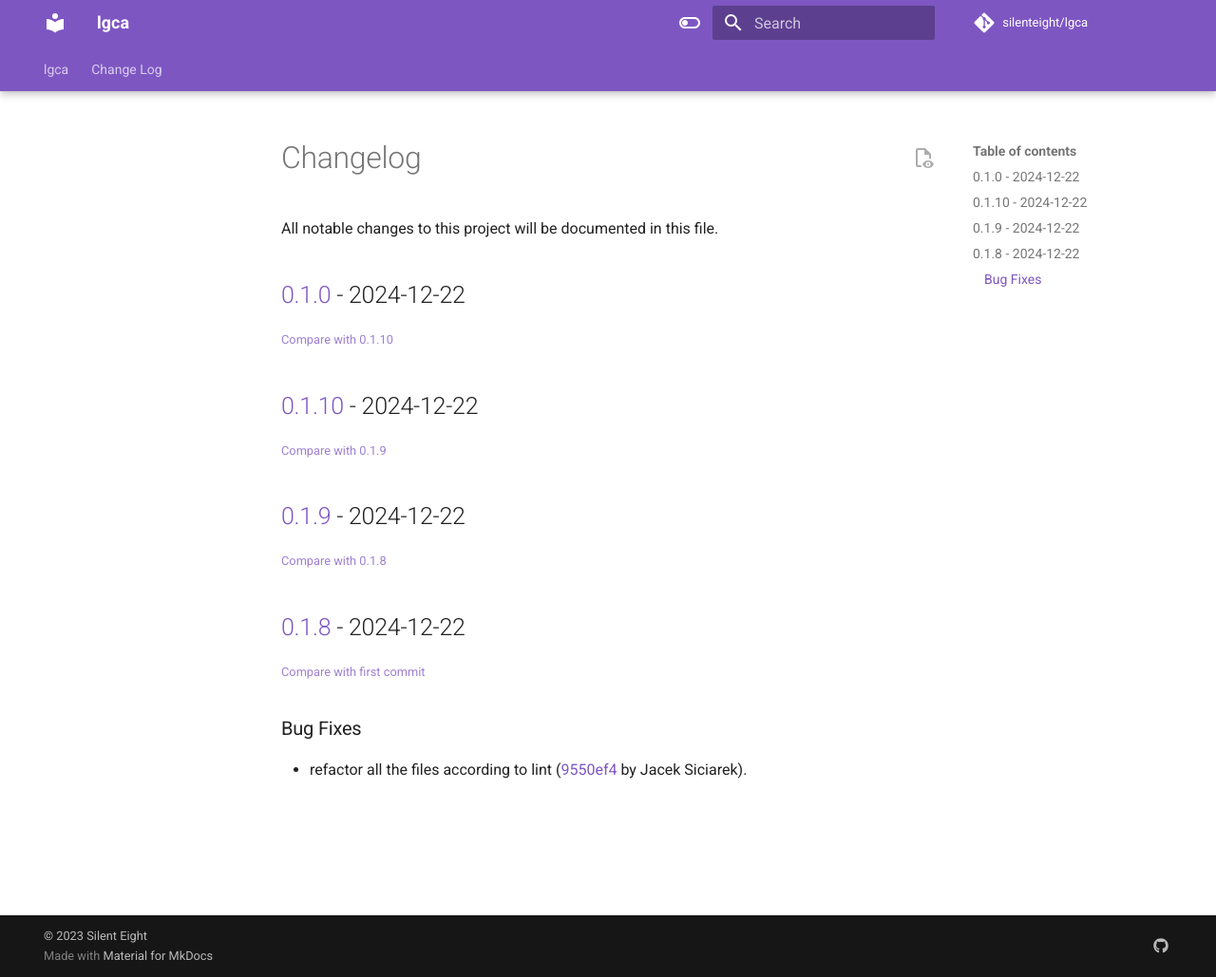
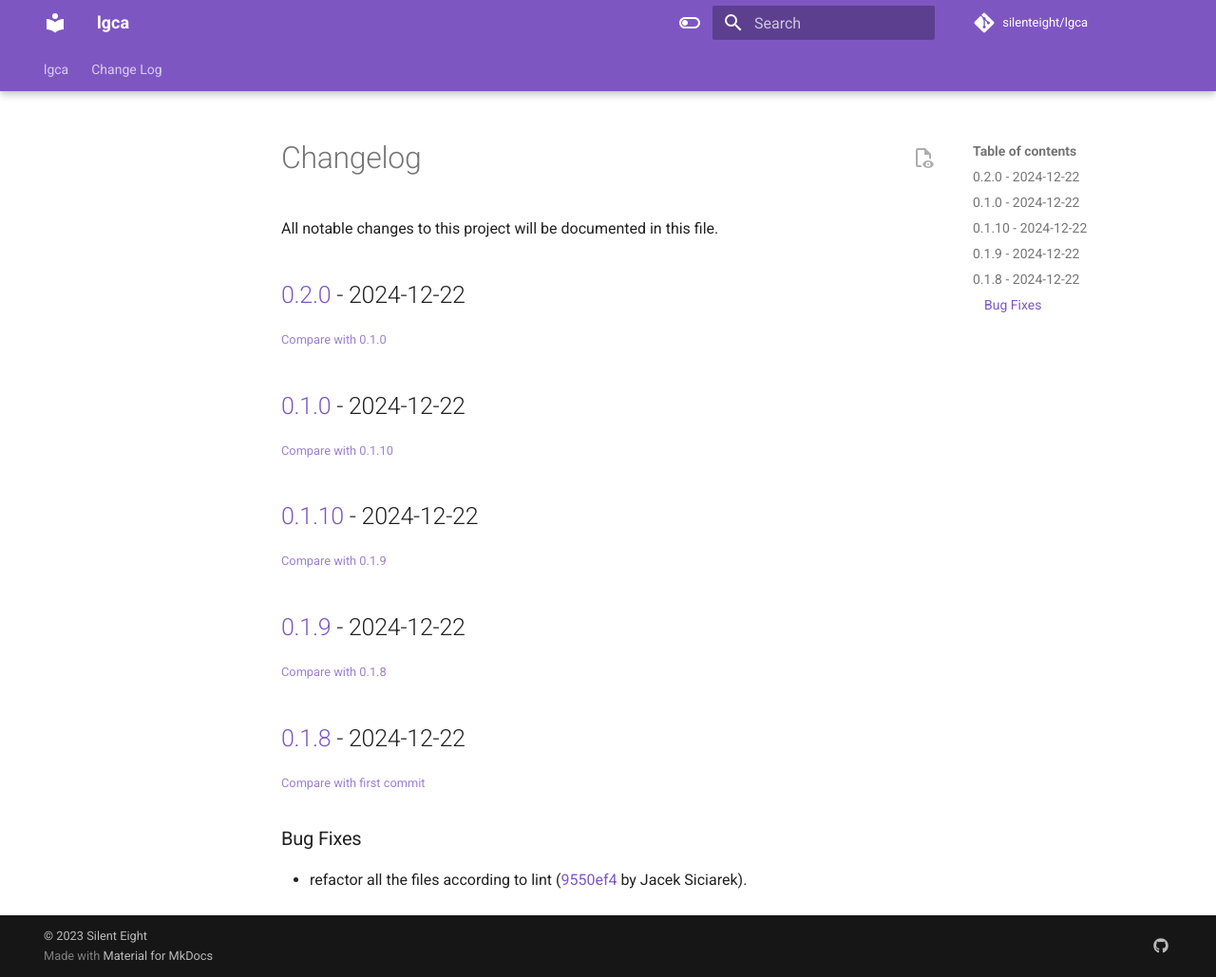
Before and after one commit to siciarek/lgca, an MkDocs documentation site: the page built from docs/changelog.md, in a window 1280 px wide and 1029 px high. Shown: the whole window at 95% size. Built offline with MkDocs 1.6.1 and Material for MkDocs 9.7.7, drawn with Linux system fonts in a browser that asks for light colours; comment, search, counter and statistics services are not loaded.

Commit message:
docs: update changelog (bump)

```diff
--- a/docs/changelog.md
+++ b/docs/changelog.md
@@ -3,6 +3,10 @@
 All notable changes to this project will be documented in this file.
 
 <!-- insertion marker -->
+## [0.2.0](https://github.com/siciarek/lgca/releases/tag/0.2.0) - 2024-12-22
+
+<small>[Compare with 0.1.0](https://github.com/siciarek/lgca/compare/0.1.0...0.2.0)</small>
+
 ## [0.1.0](https://github.com/siciarek/lgca/releases/tag/0.1.0) - 2024-12-22
 
 <small>[Compare with 0.1.10](https://github.com/siciarek/lgca/compare/0.1.10...0.1.0)</small>
```
